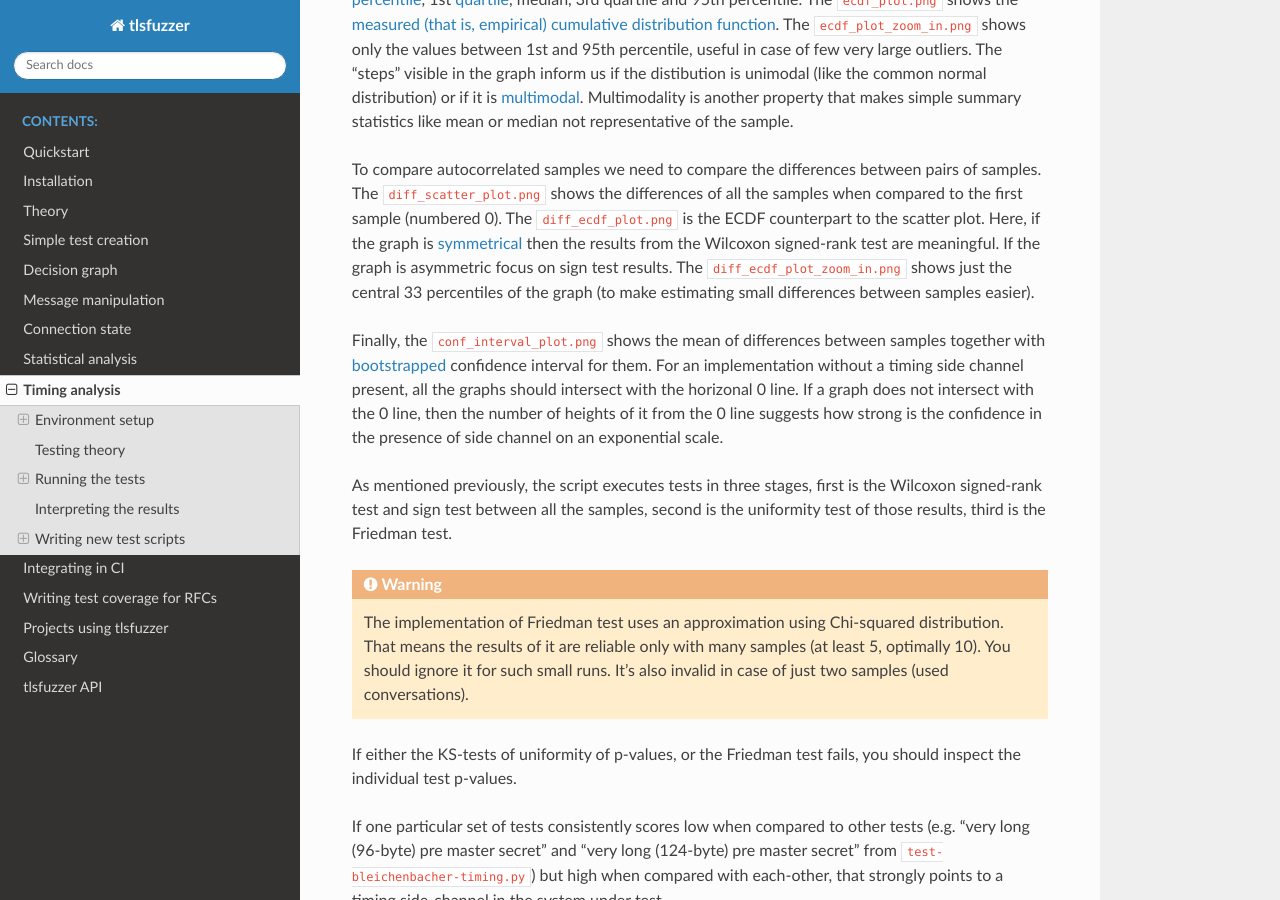
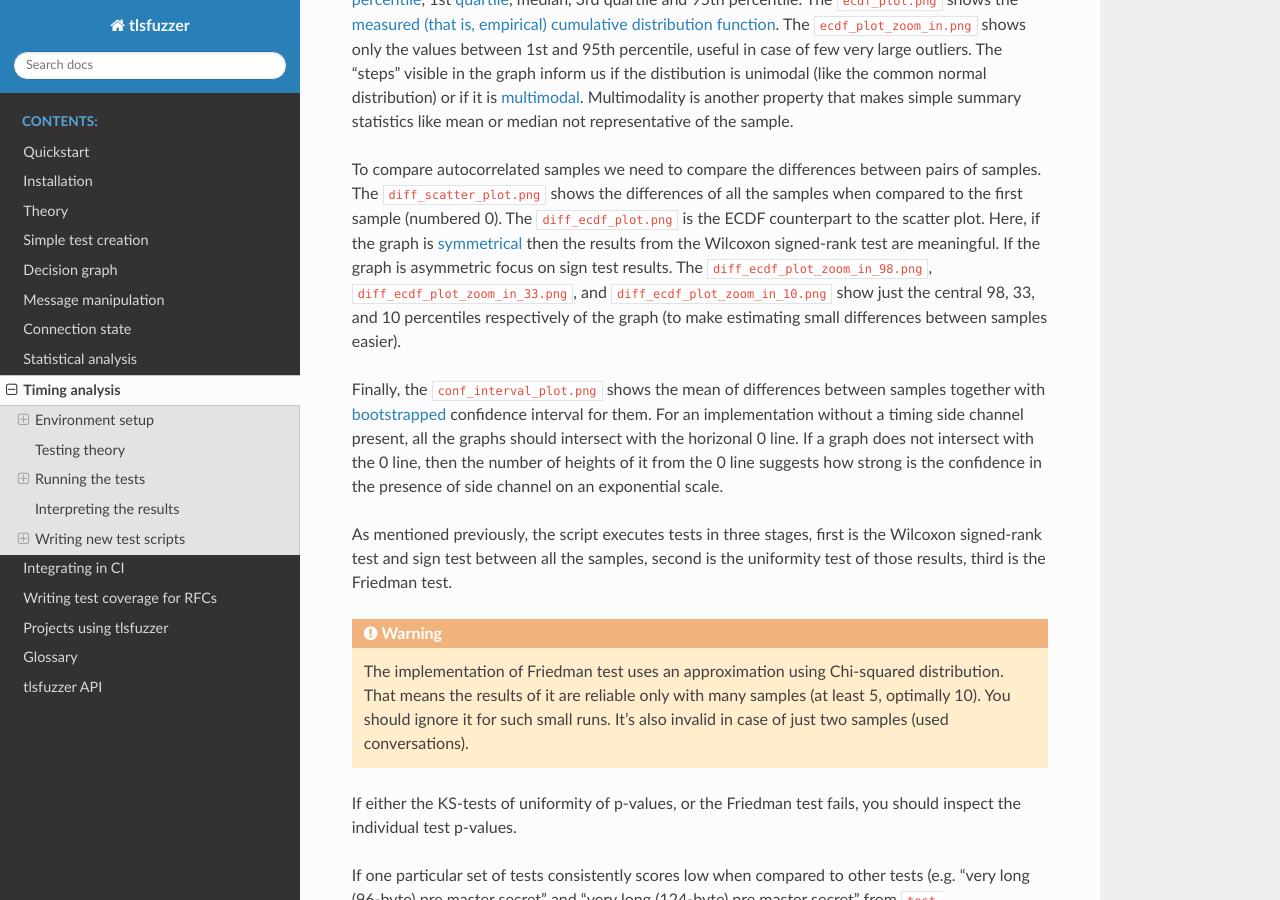
Before and after one commit to tlsfuzzer/tlsfuzzer, a Sphinx documentation site: the page built from docs/source/timing-analysis.rst, in a window 1280 px wide and 900 px high, scrolled down 6695 px. Built offline with Sphinx 7.4.7 and the Read the Docs theme 2.0.0, drawn with Linux system fonts in a browser that asks for light colours; formulas are drawn with MathJax 3.

Commit message:
update docs with info about new graphs

```diff
--- a/docs/source/timing-analysis.rst
+++ b/docs/source/timing-analysis.rst
@@ -395,8 +395,10 @@ Here, if the graph is
 <https://en.wikipedia.org/wiki/Symmetric_probability_distribution>`_ then the
 results from the Wilcoxon signed-rank test are meaningful. If the graph
 is asymmetric focus on sign test results.
-The ``diff_ecdf_plot_zoom_in.png`` shows just the central 33 percentiles
-of the graph (to make estimating small differences between samples easier).
+The ``diff_ecdf_plot_zoom_in_98.png``, ``diff_ecdf_plot_zoom_in_33.png``,
+and ``diff_ecdf_plot_zoom_in_10.png`` show just the central 98, 33, and 10
+percentiles respectively of the graph (to make estimating small differences
+between samples easier).
 
 Finally, the ``conf_interval_plot.png`` shows the mean of differences between
 samples together with
```
